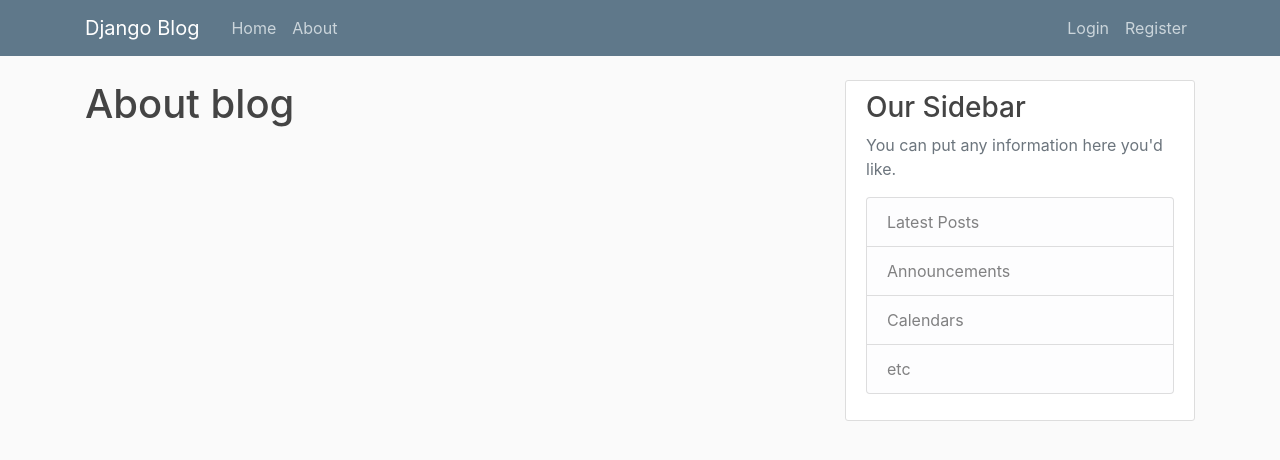
After one commit to pmaevsk/django_pp, a Django app: page /about/ in a window 1280 px wide. The commit adds this page. Shown: the top 460 px of the page. Run offline with Django 4.2, Linux system fonts and the light colour scheme; some libraries are stand-ins or nearby versions.

Commit message:
home and about pages

```diff
--- /dev/null
+++ b/django_pp/blog/static/blog/main.css
@@ -0,0 +1,84 @@
+body {
+    background: #fafafa;
+    color: #333333;
+    margin-top: 5rem;
+  }
+
+  h1, h2, h3, h4, h5, h6 {
+    color: #444444;
+  }
+
+  ul {
+    margin: 0;
+  }
+
+  .bg-steel {
+    background-color: #5f788a;
+  }
+
+  .site-header .navbar-nav .nav-link {
+    color: #cbd5db;
+  }
+
+  .site-header .navbar-nav .nav-link:hover {
+    color: #ffffff;
+  }
+
+  .site-header .navbar-nav .nav-link.active {
+    font-weight: 500;
+  }
+
+  .content-section {
+    background: #ffffff;
+    padding: 10px 20px;
+    border: 1px solid #dddddd;
+    border-radius: 3px;
+    margin-bottom: 20px;
+  }
+
+  .article-title {
+    color: #444444;
+  }
+
+  a.article-title:hover {
+    color: #428bca;
+    text-decoration: none;
+  }
+
+  .article-content {
+    white-space: pre-line;
+  }
+
+  .article-img {
+    height: 65px;
+    width: 65px;
+    margin-right: 16px;
+  }
+
+  .article-metadata {
+    padding-bottom: 1px;
+    margin-bottom: 4px;
+    border-bottom: 1px solid #e3e3e3
+  }
+
+  .article-metadata a:hover {
+    color: #333;
+    text-decoration: none;
+  }
+
+  .article-svg {
+    width: 25px;
+    height: 25px;
+    vertical-align: middle;
+  }
+
+  .account-img {
+    height: 125px;
+    width: 125px;
+    margin-right: 20px;
+    margin-bottom: 16px;
+  }
+
+  .account-heading {
+    font-size: 2.5rem;
+  }
--- a/django_pp/blog/templates/blog/about.html
+++ b/django_pp/blog/templates/blog/about.html
@@ -1,15 +1,4 @@
-<!DOCTYPE html>
-<html lang="en">
-
-<head>
-    <meta charset="UTF-8">
-    <meta http-equiv="X-UA-Compatible" content="IE=edge">
-    <meta name="viewport" content="width=device-width, initial-scale=1.0">
-    <title></title>
-</head>
-
-<body>
-    <h1>Blog home</h1>
-</body>
-
-</html>
+{% extends "blog/base.html" %}
+{% block content %}
+<h1>About blog</h1>
+{% endblock content %}
--- /dev/null
+++ b/django_pp/blog/templates/blog/base.html
@@ -0,0 +1,77 @@
+{% load static %}
+<!DOCTYPE html>
+<html lang="en">
+
+<head>
+    <!-- Required meta tags -->
+    <meta charset="utf-8">
+    <meta name="viewport" content="width=device-width, initial-scale=1, shrink-to-fit=no">
+
+    <!-- Bootstrap CSS -->
+    <link rel="stylesheet" href="https://cdn.jsdelivr.net/npm/bootstrap@4.0.0/dist/css/bootstrap.min.css"
+        integrity="sha384-Gn5384xqQ1aoWXA+058RXPxPg6fy4IWvTNh0E263XmFcJlSAwiGgFAW/dAiS6JXm" crossorigin="anonymous">
+
+    <link rel="stylesheet" type="text/css" href="{%  static 'blog/main.css'  %}">
+
+    {% if title %}
+    <title>Django Blog - {{ title }}</title>
+    {% else %}
+    <title>Django Blog</title>
+    {% endif %}
+</head>
+
+<body>
+    <header class="site-header">
+        <nav class="navbar navbar-expand-md navbar-dark bg-steel fixed-top">
+            <div class="container">
+                <a class="navbar-brand mr-4" href="{% url 'blog-home' %}">Django Blog</a>
+                <button class="navbar-toggler" type="button" data-toggle="collapse" data-target="#navbarToggle"
+                    aria-controls="navbarToggle" aria-expanded="false" aria-label="Toggle navigation">
+                    <span class="navbar-toggler-icon"></span>
+                </button>
+                <div class="collapse navbar-collapse" id="navbarToggle">
+                    <div class="navbar-nav mr-auto">
+                        <a class="nav-item nav-link" href="{% url 'blog-home' %}">Home</a>
+                        <a class="nav-item nav-link" href="{% url 'blog-about' %}">About</a>
+                    </div>
+                    <!-- Navbar Right Side -->
+                    <div class="navbar-nav">
+                        <a class="nav-item nav-link" href="#">Login</a>
+                        <a class="nav-item nav-link" href="#">Register</a>
+                    </div>
+                </div>
+            </div>
+        </nav>
+    </header>
+    <main role="main" class="container">
+        <div class="row">
+            <div class="col-md-8">
+                {% block content %}{% endblock %}
+            </div>
+            <div class="col-md-4">
+                <div class="content-section">
+                    <h3>Our Sidebar</h3>
+                    <p class='text-muted'>You can put any information here you'd like.
+                    <ul class="list-group">
+                        <li class="list-group-item list-group-item-light">Latest Posts</li>
+                        <li class="list-group-item list-group-item-light">Announcements</li>
+                        <li class="list-group-item list-group-item-light">Calendars</li>
+                        <li class="list-group-item list-group-item-light">etc</li>
+                    </ul>
+                    </p>
+                </div>
+            </div>
+        </div>
+    </main>
+    <script src="https://code.jquery.com/jquery-3.2.1.slim.min.js"
+        integrity="sha384-KJ3o2DKtIkvYIK3UENzmM7KCkRr/rE9/Qpg6aAZGJwFDMVNA/GpGFF93hXpG5KkN"
+        crossorigin="anonymous"></script>
+    <script src="https://cdn.jsdelivr.net/npm/popper.js@1.12.9/dist/umd/popper.min.js"
+        integrity="sha384-ApNbgh9B+Y1QKtv3Rn7W3mgPxhU9K/ScQsAP7hUibX39j7fakFPskvXusvfa0b4Q"
+        crossorigin="anonymous"></script>
+    <script src="https://cdn.jsdelivr.net/npm/bootstrap@4.0.0/dist/js/bootstrap.min.js"
+        integrity="sha384-JZR6Spejh4U02d8jOt6vLEHfe/JQGiRRSQQxSfFWpi1MquVdAyjUar5+76PVCmYl"
+        crossorigin="anonymous"></script>
+</body>
+
+</html>
--- a/django_pp/blog/views.py
+++ b/django_pp/blog/views.py
@@ -1,11 +1,28 @@
+from multiprocessing import context
 from django.shortcuts import render
-from django.http import HttpResponse
 
+posts = [
+    {
+        'author': 'PMaevski',
+        'title': 'Blog Post 1',
+        'content': 'First blog post ever',
+        'date_posted': 'April 10, 2022'
+    },
+    {
+        'author': 'TestUser',
+        'title': 'Blog Post 2',
+        'content': 'Some test text',
+        'date_posted': 'April 9, 2022'
+    },
+]
 
 def home(request):
-    return HttpResponse('<h1>Blog home page</h1>')
+    context = {
+        'posts': posts
+    }
+    return render(request, 'blog/home.html', context)
 
 
 def about(request):
-    return HttpResponse('<h1>Blog about page</h1>')
+    return render(request, 'blog/about.html', {'title': 'About'})
 # Create your views here.
--- a/django_pp/django_pp/urls.py
+++ b/django_pp/django_pp/urls.py
@@ -16,9 +16,8 @@ Including another URLconf
 from django.contrib import admin
 from django.urls import path, include
 
-from django_pp.django_pp.django_pp import blog
 
 urlpatterns = [
     path('admin/', admin.site.urls),
-    path('', blog.urls),
+    path('', include('blog.urls')),
 ]
```
Also changed, not shown: django_pp/blog/templates/blog/home.html (+15 -0 lines).
